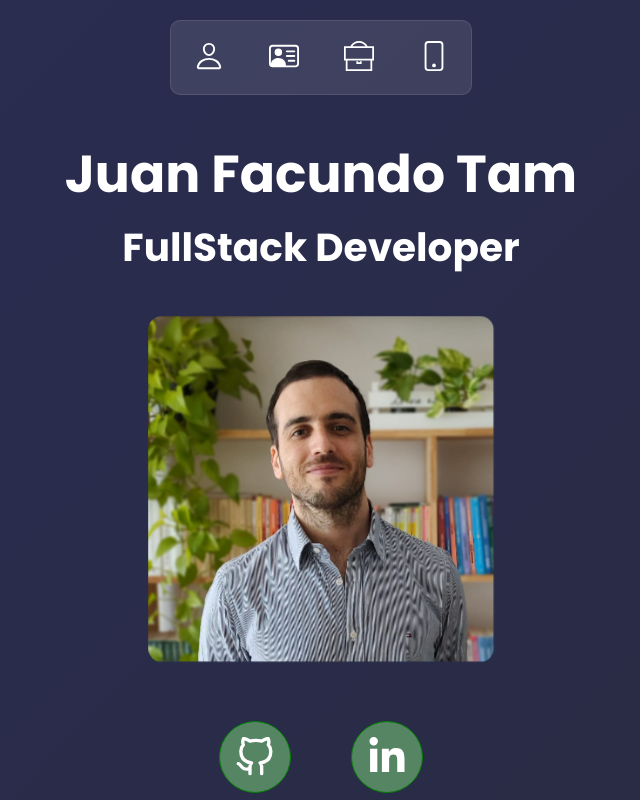
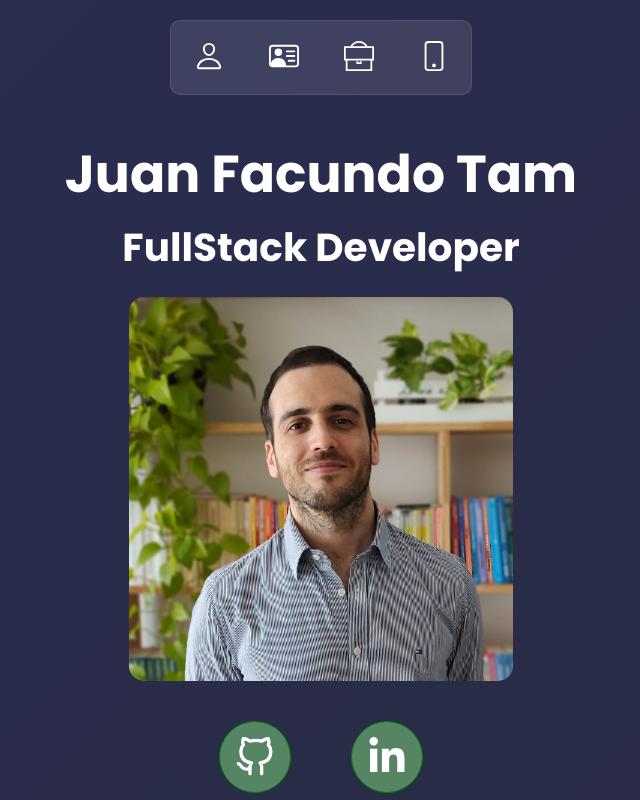
Before and after one commit to juanfacundotam/portfolio, a React (Create React App) app: page / in a window 1280 px wide. Shown: the top 800 px of the page, without its empty margins (319-959 px from the left). Built offline with nearby package versions, Linux system fonts and the light colour scheme; a web font is replaced by a local one.

Commit message:
guardando avances

```diff
--- a/src/views/Home/Home.jsx
+++ b/src/views/Home/Home.jsx
@@ -36,7 +36,7 @@ const Home = () => {
       <motion.h2 initial={{opacity: 0.8, x: "20px"}} whileInView={{ x: "0px", opacity: 1 }} transition={{ duration: 1, delay:  0.1}}>
         FullStack Developer
       </motion.h2>
-      <motion.img src={foto} className={style.image} alt="Foto Personal" initial={{opacity: 0, scale: 0.9}} whileInView={{ x: "0px", opacity: 1 }} transition={{ duration: 1, delay:  0.1}}/>
+      <motion.img src={foto} className={style.image} alt="Foto Personal" initial={{opacity: 0, scale: 0.9}} whileInView={{ scale: 1, opacity: 1 }} transition={{ duration: 1, delay:  0.1}}/>
       <Social />
       <BoxHeader />
       <Skills/>
```
